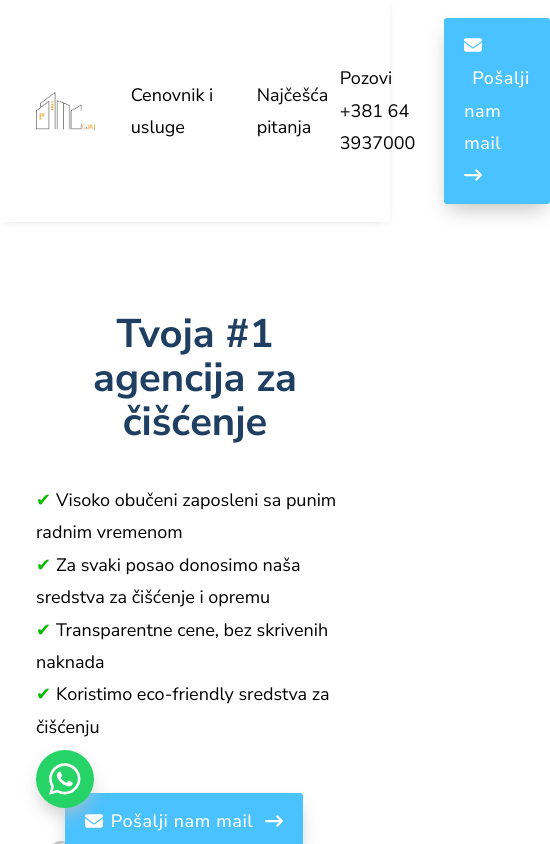
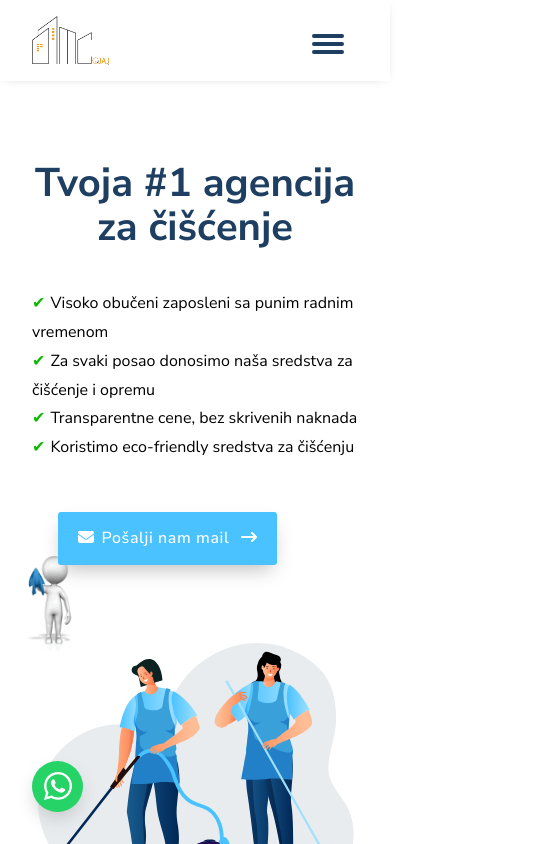
Before and after one commit to NemanjaDj23/house-cleaning-app, a React (Create React App) app: page / in a window 390 px wide. Shown: the top 844 px of the page, 550 px wide, since content can reach past the window. Built offline with nearby package versions, Linux system fonts and the light colour scheme.

Commit message:
css changes

```diff
--- a/src/components/Footer/Footer.module.scss
+++ b/src/components/Footer/Footer.module.scss
@@ -29,7 +29,6 @@
 
   .socialIcon {
     padding-right: .8rem;
-    color: #1e3f61;
   }
 }
 
@@ -68,8 +67,8 @@
   }
 
   .navAndSocialWrapper {
-    width: 90%;
-    justify-content: space-between;
+    width: 100%;
+    justify-content: space-evenly;
     margin: 2rem auto;
   }
 
@@ -83,6 +82,7 @@
   .navAndSocialWrapper {
     flex-direction: column;
     width: auto;
+    margin-left: 0;
   }
 
 }
--- a/src/components/Footer/Footer.tsx
+++ b/src/components/Footer/Footer.tsx
@@ -6,7 +6,7 @@ import styles from './Footer.module.scss';
 import useMatchMedia from '../../hooks/useMatchMedia';
 
 function Footer() {
-  const isDesktopResolution = useMatchMedia('(max-width:600px)', true);
+  const isMobileResolution = useMatchMedia('(max-width:600px)', true);
   return (
     <footer>
       <a href='/' className={styles.logoWrapper}>
@@ -45,7 +45,7 @@ function Footer() {
         </div>
       </div>
       <div className={styles.copyRightWrapper}>
-        {isDesktopResolution ? (
+        {isMobileResolution ? (
           <span>© 2023, 11MSsjaj All rights reserved.</span>
         ) : (
           <span>Copyright © 2023 Kragujevac Serbia, 11MSsjaj All rights reserved.</span>
--- a/src/components/Header/Header.module.scss
+++ b/src/components/Header/Header.module.scss
@@ -7,3 +7,126 @@
     width: 4.8rem;
   }
 }
+
+
+.navigationButton {
+  display: block;
+  position: fixed;
+  top: 0.5rem;
+  right: 1rem;
+  background-color: transparent;
+  border: none;
+  outline: none;
+  box-shadow: none;
+  z-index: 10;
+  cursor: pointer;
+
+  &:hover {
+    background-color: transparent;
+  }
+
+  // Nav icon
+
+  .navButtonIcon {
+    width: 32px;
+    height: 20px;
+    position: relative;
+    display: inline-block;
+    margin: 4px auto;
+    -webkit-transform: rotate(0deg);
+    -moz-transform: rotate(0deg);
+    -o-transform: rotate(0deg);
+    transform: rotate(0deg);
+    -webkit-transition: 0.5s ease-in-out;
+    -moz-transition: 0.5s ease-in-out;
+    -o-transition: 0.5s ease-in-out;
+    transition: 0.5s ease-in-out;
+    cursor: pointer;
+
+    & span {
+      display: block;
+      position: absolute;
+      left: 0;
+      width: 100%;
+      height: 4px;
+      background-color: #1e3f61;
+      border-radius: 4px;
+      opacity: 1;
+      -webkit-transform: rotate(0deg);
+      -moz-transform: rotate(0deg);
+      -o-transform: rotate(0deg);
+      transform: rotate(0deg);
+      -webkit-transition: 0.25s ease-in-out;
+      -moz-transition: 0.25s ease-in-out;
+      -o-transition: 0.25s ease-in-out;
+      transition: 0.25s ease-in-out;
+
+      &:nth-child(1) {
+        top: 0;
+      }
+
+      &:nth-child(2) {
+        top: 8px;
+      }
+
+      &:nth-child(3) {
+        top: 16px;
+      }
+    }
+
+    &Open span:nth-child(1) {
+      top: 8px;
+      -webkit-transform: rotate(135deg);
+      -moz-transform: rotate(135deg);
+      -o-transform: rotate(135deg);
+      transform: rotate(135deg);
+    }
+
+    &Open span:nth-child(2) {
+      opacity: 0;
+      left: 60px;
+    }
+
+    &Open span:nth-child(3) {
+      top: 8px;
+      -webkit-transform: rotate(-135deg);
+      -moz-transform: rotate(-135deg);
+      -o-transform: rotate(-135deg);
+      transform: rotate(-135deg);
+    }
+  }
+}
+
+.navigation {
+  display: block;
+  position: fixed;
+  top: 0;
+  left: -100%;
+  width: 100%;
+  height: 100vh;
+  background-color: #fff;
+  overflow: hidden;
+  z-index: 9999;
+  transition: 1s cubic-bezier(0.42, 0.66, 0.14, 1);
+
+  ul {
+    margin-top: 8rem;
+    padding: 0;
+    list-style-type: none;
+
+    li {
+      line-height: 1;
+      margin: 2rem;
+      text-align: left;
+
+      a {
+        font-weight: 300;
+        text-transform: uppercase;
+      }
+    }
+  }
+
+  &Active {
+    left: 0%;
+  }
+}
--- a/src/components/Header/Header.tsx
+++ b/src/components/Header/Header.tsx
@@ -2,30 +2,99 @@ import styles from './Header.module.scss';
 import { FontAwesomeIcon } from '@fortawesome/react-fontawesome';
 import { faArrowRightLong, faEnvelope } from '@fortawesome/free-solid-svg-icons';
 import logo from '../../images/logo1.png';
+import useMatchMedia from '../../hooks/useMatchMedia';
+import { useState } from 'react';
 
 function Header() {
+  const isTabletResolution = useMatchMedia('(max-width:992px)', true);
+  const isMobileResolution = useMatchMedia('(max-width:768px)', true);
+  const [mobileNavigationOpen, setMobileNavigationOpen] = useState(false);
+
   return (
+    <>
       <header>
         <div className={styles.navbarWrapper}>
           <a className={styles.logoWrapper} href='/'>
             <img src={logo} alt='ms-sjaj-logo' />
           </a>
+          {!isTabletResolution && (
             <nav>
               <a href='#pricing-and-services'>Cenovnik i usluge</a>
               <a href='#faq'>Najčešća pitanja</a>
             </nav>
+          )}
         </div>
         <div className='flex align-items'>
+          {!isTabletResolution && (
             <a href='tel:+381643937000'>
               <div>Pozovi +381 64 3937000</div>
             </a>
-        <a className='sendUsMailBtn' href='#contact-form'>
+          )}
+          {!isMobileResolution && (
+            <a
+              className={'sendUsMailBtn' + (isTabletResolution ? ' sendUsMailBtn__mr-80' : '')}
+              href='#contact-form'
+            >
               <FontAwesomeIcon icon={faEnvelope} />
               <span>Pošalji nam mail</span>
               <FontAwesomeIcon icon={faArrowRightLong} />
             </a>
+          )}
+          {isTabletResolution && (
+            <button
+              onClick={() => setMobileNavigationOpen(!mobileNavigationOpen)}
+              className={styles.navigationButton}
+            >
+              <div
+                className={
+                  styles.navButtonIcon +
+                  ' ' +
+                  (mobileNavigationOpen ? styles.navButtonIconOpen : '')
+                }
+              >
+                <span></span>
+                <span></span>
+                <span></span>
+              </div>
+            </button>
+          )}
         </div>
       </header>
+      <nav
+        className={styles.navigation + ' ' + (mobileNavigationOpen ? styles.navigationActive : '')}
+        role='navigation'
+      >
+        <ul>
+          <li role='presentation'>
+            <a href='#faq' onClick={() => setMobileNavigationOpen(!mobileNavigationOpen)}>
+              Najčešća pitanja
+            </a>
+          </li>
+          <li role='presentation'>
+            <a
+              href='#pricing-and-services'
+              onClick={() => setMobileNavigationOpen(!mobileNavigationOpen)}
+            >
+              Cenovnik i usluge
+            </a>
+          </li>
+          <li role='presentation'>
+            <a href='tel:+381643937000'>
+              <div>Pozovi +381 64 3937000</div>
+            </a>
+          </li>
+        </ul>
+        <a
+          onClick={() => setMobileNavigationOpen(!mobileNavigationOpen)}
+          className='sendUsMailBtn sendUsMailBtn__mobile'
+          href='#contact-form'
+        >
+          <FontAwesomeIcon icon={faEnvelope} />
+          <span>Pošalji nam mail</span>
+          <FontAwesomeIcon icon={faArrowRightLong} />
+        </a>
+      </nav>
+    </>
   );
 }
 
--- a/src/components/HeroSection/HeroSection.module.scss
+++ b/src/components/HeroSection/HeroSection.module.scss
@@ -32,10 +32,28 @@
   }
 
   .innerWrapper {
-    width: 100%;
+    width: 70%;
+    margin: 0 auto;
   }
   .imgWrapper {
     width: 100%;
     text-align: center;
   }
 }
+
+
+@media only screen and (max-width: 768px) {
+  .innerWrapper {
+    width: 85%;
+  }
+  .imgWrapper {
+    margin-top: 3rem;
+  }
+}
+
+
+@media only screen and (max-width: 600px) {
+  .innerWrapper {
+    width: 100%;
+  }
+}
--- a/src/components/LogoCoverSection/LogoCoverSection.module.scss
+++ b/src/components/LogoCoverSection/LogoCoverSection.module.scss
@@ -1,9 +1,14 @@
 .logoCoverWrapper {
   padding: 0;
   width: 100%;
-  max-width: 1800px;
-  height: 800px;
+  min-height: 60vw;
   overflow: hidden;
   background: url('../../images/logo-cover.jpg') no-repeat center;
-  background-size: cover;
+  background-size: contain;
 }
+
+@media only screen and (min-width: 1200px) {
+  .logoCoverWrapper {
+    background-size: cover;
+  }
+}
--- a/src/components/OurStandardsSection/OurStandardSection.module.scss
+++ b/src/components/OurStandardsSection/OurStandardSection.module.scss
@@ -9,7 +9,6 @@
 .innerWrapper {
   display: flex;
   flex-direction: column;
-  align-items: flex-start;
   width: 60%;
 }
 
@@ -50,3 +49,9 @@
     text-align: center;
   }
 }
+
+@media only screen and (max-width: 600px) {
+  .innerWrapper {
+    display: block;
+  }
+}
--- a/src/index.scss
+++ b/src/index.scss
@@ -37,7 +37,7 @@ header {
   width: 100%;
   padding: 1rem 2rem;
   background-color: #fff;
-  z-index: 999999999;
+  z-index: 999999;
   box-shadow: 0 1px 10px -5px #bebebe;
 }
 
@@ -261,6 +261,15 @@ textarea {
     margin-bottom: 80px;
   }
 
+  &__mr-80 {
+    margin-right: 80px;
+  }
+
+  &__mobile {
+    margin-top: 1rem;
+    margin-left: 2rem;
+  }
+
   span {
     padding: 0 12px 0 8px;
   }
@@ -323,16 +332,17 @@ textarea {
 }
 
 @media only screen and (max-width: 768px) {
+  html {
+    font-size: 16px;
+  }
+
   footer {
+    padding: 1rem 3rem 3rem 3rem;
     display: flex;
     flex-direction: column;
   }
 
-  ul {
-    li {
-      padding-top: 1rem;
-    }
-  }
+
 }
 
 @media only screen and (max-width: 600px) {
```
Also changed, not shown: src/index.tsx (+2 -7 lines). Lines whose indentation alone changed are shown as unchanged.
